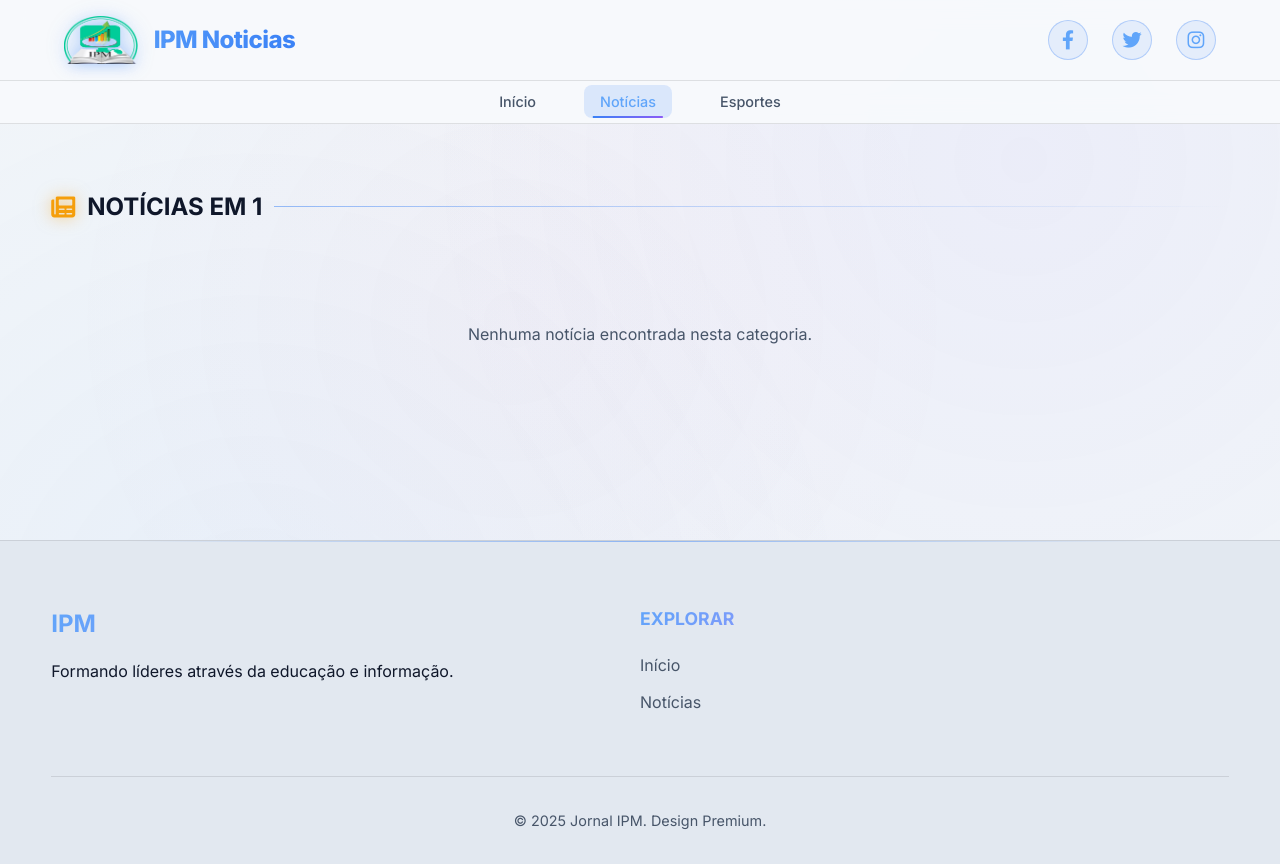
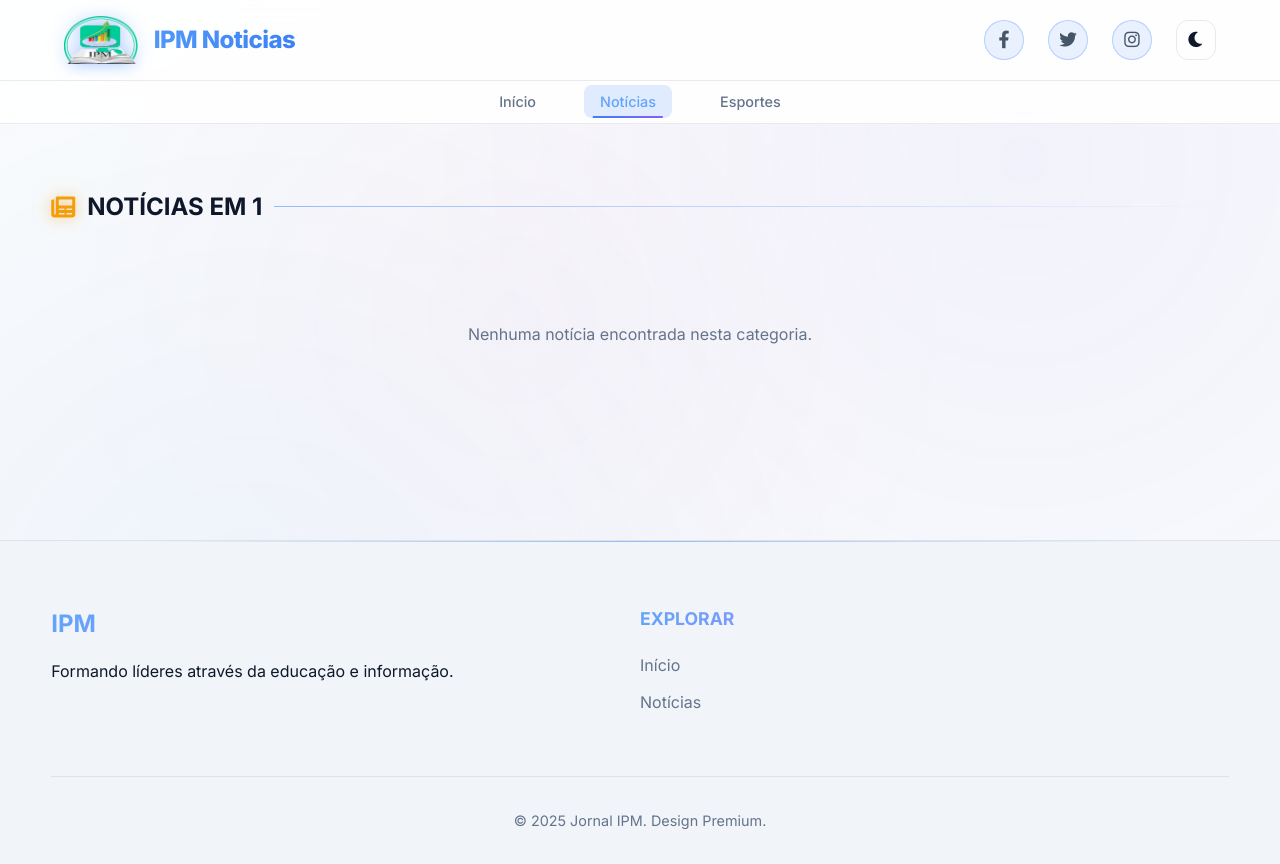
Before and after one commit to aguinaldoarnaldo/Portal_NoticiasIPM, a Django app: page /categoria/1/ in a window 1280 px wide. Run offline with Django 4.2, Linux system fonts and the light colour scheme; data comes from the database, SQL or seed files in the repository.

Commit message:
feat: manual theme toggle, chrome persistence fix, and refined card UX

```diff
--- a/pages/templates/pages/noticia.html
+++ b/pages/templates/pages/noticia.html
@@ -26,6 +26,9 @@
                 <a href="#"><i class="fab fa-twitter"></i></a>
                 <a href="#"><i class="fab fa-instagram"></i></a>
             </div>
+            <button id="theme-toggle" class="theme-toggle" aria-label="Alternar Tema">
+                <i class="fas fa-moon"></i>
+            </button>
             <button class="menu-toggle" id="mobile-menu-btn" aria-label="Abrir Menu">
                 <i class="fas fa-bars"></i>
             </button>
--- a/pages/templates/pages/noticia_detail.html
+++ b/pages/templates/pages/noticia_detail.html
@@ -26,6 +26,9 @@
                 <a href="#"><i class="fab fa-twitter"></i></a>
                 <a href="#"><i class="fab fa-instagram"></i></a>
             </div>
+            <button id="theme-toggle" class="theme-toggle" aria-label="Alternar Tema">
+                <i class="fas fa-moon"></i>
+            </button>
             <button class="menu-toggle" id="mobile-menu-btn" aria-label="Abrir Menu">
                 <i class="fas fa-bars"></i>
             </button>
--- a/static/css/animations.css
+++ b/static/css/animations.css
@@ -141,9 +141,6 @@
     opacity: 1;
 }
 
-.card:hover {
-    animation: pulse-glow 2s infinite;
-}
 
 /* Shimmer Effect for Loading States */
 .shimmer-effect {
@@ -191,7 +188,6 @@
     background: rgba(59, 130, 246, 0.1);
     border: 1px solid rgba(59, 130, 246, 0.3);
     transition: all 0.3s ease;
-    color: #60a5fa !important;
 }
 
 .social-icons a:hover {
--- a/static/css/styles.css
+++ b/static/css/styles.css
@@ -1,7 +1,6 @@
 @import url('https://fonts.googleapis.com/css2?family=Inter:wght@300;400;500;600;700;800&display=swap');
 
-/* ===== SISTEMA DE TEMA AUTOMÁTICO ===== */
-/* Light: 6h - 18h | Dark: 18h - 6h | Padrão: Light */
+/* ===== SISTEMA DE TEMA MANUAL ===== */
 
 :root {
     --accent: #3b82f6;
@@ -12,23 +11,22 @@
     --shadow-lg: 0 10px 15px -3px rgb(0 0 0 / 0.1), 0 4px 6px -4px rgb(0 0 0 / 0.1);
     --transition: all 0.3s cubic-bezier(0.4, 0, 0.2, 1);
     --theme-transition: background-color 0.5s ease, color 0.5s ease, border-color 0.5s ease;
+
+    /* Tema Light (Padrão) */
+    --primary: #ffffff;
+    --primary-light: #f8fafc;
+    --text-main: #0f172a;
+    --text-muted: #64748b;
+    --bg-main: #f8fafc;
+    --card-bg: rgba(255, 255, 255, 0.95);
+    --glass-border: rgba(0, 0, 0, 0.08);
+    --header-bg: rgba(255, 255, 255, 0.85);
+    --footer-bg: #f1f5f9;
+    --social-color: #475569;
 }
 
-/* Tema Light (Padrão) - 6h às 18h */
-body, body[data-theme="light"] {
-    --primary: #f8fafc;
-    --primary-light: #e2e8f0;
-    --text-main: #0f172a;
-    --text-muted: #475569;
-    --bg-main: #f1f5f9;
-    --card-bg: rgba(255, 255, 255, 0.9);
-    --glass-border: rgba(0, 0, 0, 0.1);
-    --header-bg: rgba(248, 250, 252, 0.9);
-    --footer-bg: #e2e8f0;
-}
-
-/* Tema Dark - 18h às 6h */
-body[data-theme="dark"] {
+/* Tema Dark */
+[data-theme="dark"] {
     --primary: #0f172a;
     --primary-light: #1e293b;
     --text-main: #f8fafc;
@@ -38,6 +36,7 @@ body[data-theme="dark"] {
     --glass-border: rgba(255, 255, 255, 0.1);
     --header-bg: rgba(15, 23, 42, 0.8);
     --footer-bg: #0f172a;
+    --social-color: #60a5fa;
 }
 
 * {
@@ -466,8 +465,8 @@ a {
 }
 
 .social-icons a {
-    font-size: 1.2rem;
-    color: var(--text-muted);
+    font-size: 1.1rem;
+    color: var(--social-color);
     transition: var(--transition);
 }
 
@@ -485,6 +484,28 @@ a {
     gap: 1.5rem; /* Gap between social icons and menu toggle */
 }
 
+/* Theme Toggle Button */
+.theme-toggle {
+    background: transparent;
+    border: 1px solid var(--glass-border);
+    color: var(--text-main);
+    width: 40px;
+    height: 40px;
+    border-radius: 12px;
+    display: flex;
+    align-items: center;
+    justify-content: center;
+    cursor: pointer;
+    transition: var(--transition);
+    font-size: 1.1rem;
+}
+
+.theme-toggle:hover {
+    background: rgba(59, 130, 246, 0.1);
+    transform: translateY(-2px);
+    border-color: var(--accent);
+}
+
 /* Menu Toggle (Hamburger) */
 .menu-toggle {
     display: none;
@@ -494,11 +515,11 @@ a {
     background: transparent;
     border: none;
     padding: 0;
-    z-index: 2000; /* Higher z-index */
-    height: 48px;
-    width: 48px;
+    z-index: 2000;
+    height: 40px;
+    width: 40px;
     color: var(--text-main);
-    pointer-events: auto; /* Explicitly allow clicks */
+    pointer-events: auto;
 }
 
 .menu-toggle i {
--- a/static/js/theme-manager.js
+++ b/static/js/theme-manager.js
@@ -1,96 +1,103 @@
 /**
- * IPM Notícias - Sistema de Tema Automático
- * Regras:
- * - 6h às 18h: Tema Light (padrão)
- * - 18h às 6h: Tema Dark
+ * IPM Notícias - Gerenciador de Tema Manual (V2)
+ * Corrigido para funcionar corretamente no Chrome/Edge independente da posição do script.
  */
 
 (function() {
     'use strict';
 
-    const LIGHT_START = 6;  // 6:00
-    const DARK_START = 18;  // 18:00
+    const STORAGE_KEY = 'ipm-theme';
+    const THEMES = {
+        LIGHT: 'light',
+        DARK: 'dark'
+    };
 
     /**
-     * Determina o tema baseado na hora atual
-     * @returns {string} 'light' ou 'dark'
+     * Obtém o tema salvo ou o padrão
      */
-    function getThemeByTime() {
-        const hour = new Date().getHours();
-        // Das 6h às 17h59 = Light, das 18h às 5h59 = Dark
-        if (hour >= LIGHT_START && hour < DARK_START) {
-            return 'light';
+    function getSavedTheme() {
+        try {
+            const saved = localStorage.getItem(STORAGE_KEY);
+            return (saved === THEMES.DARK) ? THEMES.DARK : THEMES.LIGHT;
+        } catch (e) {
+            return THEMES.LIGHT;
         }
-        return 'dark';
     }
 
     /**
-     * Aplica o tema ao body
-     * @param {string} theme - 'light' ou 'dark'
+     * Aplica o tema ao elemento raiz (HTML) para evitar erros no Chrome
      */
     function applyTheme(theme) {
-        document.body.setAttribute('data-theme', theme);
-        console.log(`[IPM Tema] Tema ${theme} aplicado às ${new Date().toLocaleTimeString()}`);
+        // Usar documentElement (html) é mais seguro que o body para scripts no head
+        document.documentElement.setAttribute('data-theme', theme);
+        // Também aplicar ao body se já existir
+        if (document.body) {
+            document.body.setAttribute('data-theme', theme);
+        }
+
+        try {
+            localStorage.setItem(STORAGE_KEY, theme);
+        } catch (e) {}
+
+        // Atualizar ícone do botão se o DOM já estiver pronto
+        const updateIcon = () => {
+            const toggleBtn = document.getElementById('theme-toggle');
+            if (toggleBtn) {
+                const icon = toggleBtn.querySelector('i');
+                if (icon) {
+                    icon.className = theme === THEMES.DARK ? 'fas fa-sun' : 'fas fa-moon';
+                }
+            }
+        };
+
+        if (document.readyState === 'loading') {
+            document.addEventListener('DOMContentLoaded', updateIcon);
+        } else {
+            updateIcon();
+        }
     }
 
     /**
-     * Calcula milissegundos até a próxima mudança de tema
-     * @returns {number} milissegundos
+     * Alterna entre os temas
      */
-    function getMillisecondsUntilNextChange() {
-        const now = new Date();
-        const hour = now.getHours();
-
-        let targetHour;
-        if (hour >= DARK_START || hour < LIGHT_START) {
-            // Estamos no período dark, próxima mudança às 6h
-            targetHour = LIGHT_START;
-        } else {
-            // Estamos no período light, próxima mudança às 18h
-            targetHour = DARK_START;
-        }
-
-        const target = new Date();
-        target.setHours(targetHour, 0, 0, 0);
-
-        // Se o horário alvo já passou hoje, adicionar 1 dia
-        if (target <= now) {
-            target.setDate(target.getDate() + 1);
-        }
-
-        return target - now;
+    function toggleTheme(e) {
+        if (e) e.preventDefault();
+        const currentTheme = document.documentElement.getAttribute('data-theme') || THEMES.LIGHT;
+        const newTheme = currentTheme === THEMES.DARK ? THEMES.LIGHT : THEMES.DARK;
+        applyTheme(newTheme);
     }
 
     /**
-     * Agenda a próxima mudança de tema
+     * Inicialização robusta
      */
-    function scheduleNextChange() {
-        const msUntilChange = getMillisecondsUntilNextChange();
-        const minutesUntilChange = Math.round(msUntilChange / 60000);
+    function init() {
+        const initialTheme = getSavedTheme();
+        applyTheme(initialTheme);
 
-        console.log(`[IPM Tema] Próxima mudança de tema em ${minutesUntilChange} minutos`);
+        const setupListener = () => {
+            const toggleBtn = document.getElementById('theme-toggle');
+            if (toggleBtn) {
+                // Remover se já existir para evitar duplicados
+                toggleBtn.removeEventListener('click', toggleTheme);
+                toggleBtn.addEventListener('click', toggleTheme);
+                console.log("[IPM Tema] Listener configurado.");
+            }
+        };
 
-        setTimeout(function() {
-            applyTheme(getThemeByTime());
-            scheduleNextChange(); // Agendar a próxima mudança
-        }, msUntilChange);
+        // Ouvir mudanças no localStorage vindas de outras abas
+        window.addEventListener('storage', (e) => {
+            if (e.key === STORAGE_KEY) {
+                applyTheme(e.newValue || THEMES.LIGHT);
+            }
+        });
+
+        if (document.readyState === 'loading') {
+            document.addEventListener('DOMContentLoaded', setupListener);
+        } else {
+            setupListener();
+        }
     }
 
-    /**
-     * Inicializa o sistema de tema
-     */
-    function init() {
-        // Aplicar tema inicial
-        applyTheme(getThemeByTime());
-
-        // Agendar próxima mudança automática
-        scheduleNextChange();
-    }
-
-    // Executar quando o DOM estiver pronto
-    if (document.readyState === 'loading') {
-        document.addEventListener('DOMContentLoaded', init);
-    } else {
-        init();
-    }
+    // Execução imediata
+    init();
 })();
```
Also changed, not shown: pages/templates/pages/index.html (+21 -8 lines).
